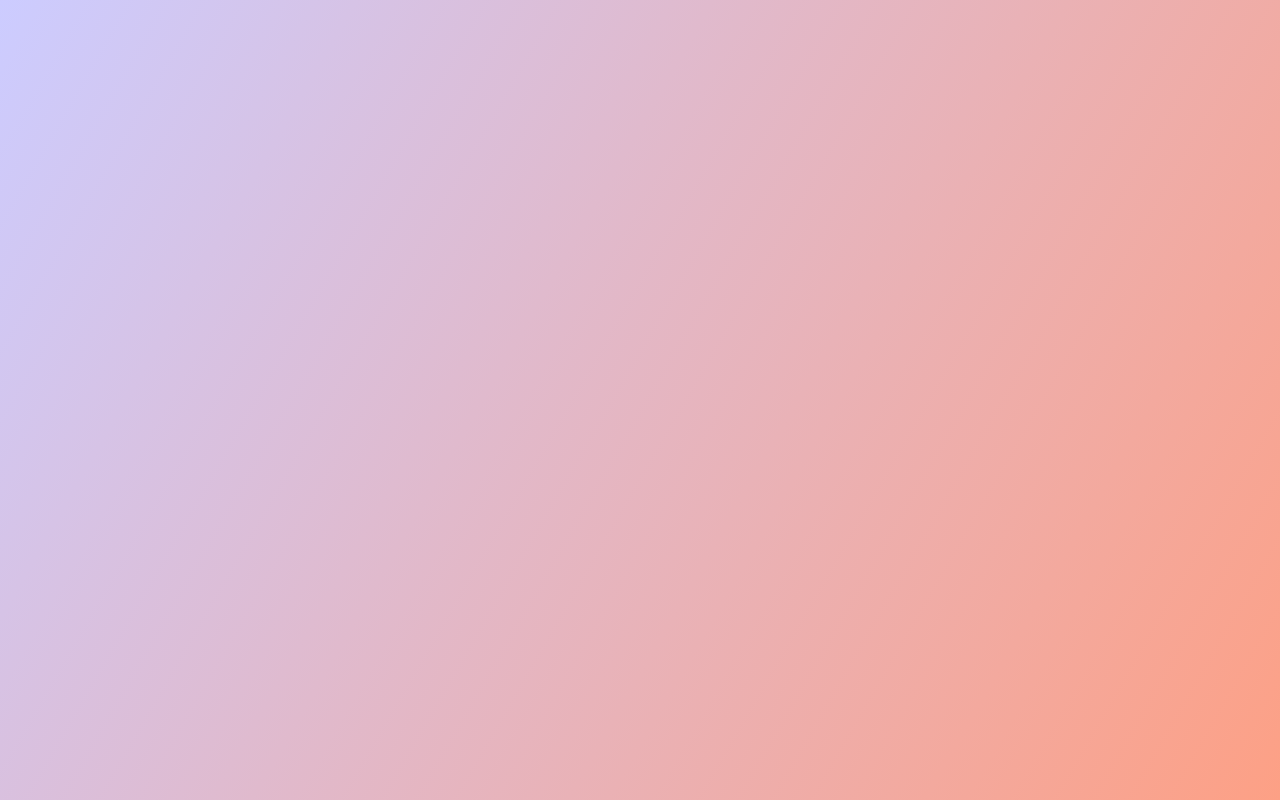
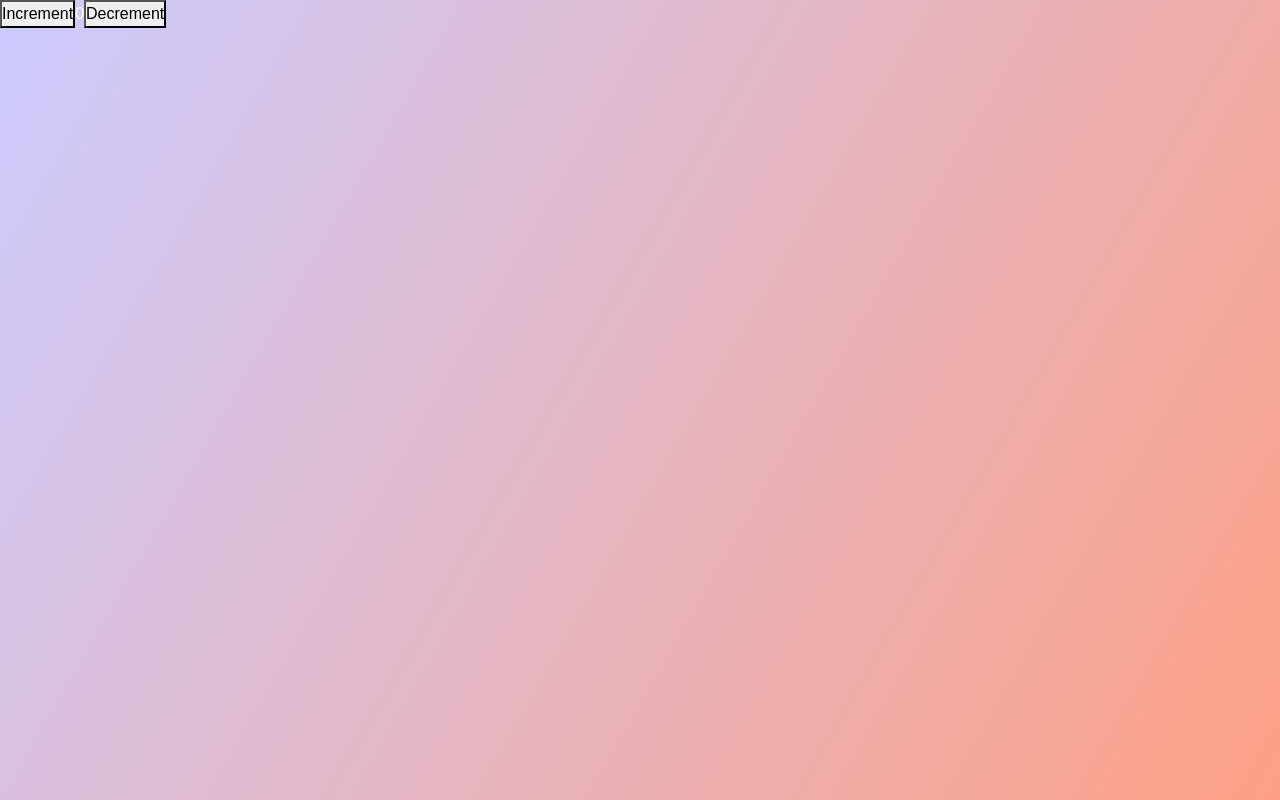
Before and after one commit to LucasFaustman/doomatic, a React (Create React App) app: page /counter in a window 1280 px wide. Before the commit this address had no page. Built offline with nearby package versions, Linux system fonts and the light colour scheme.

Commit message:
Added Redux and persistence

```diff
--- a/package.json
+++ b/package.json
@@ -3,13 +3,17 @@
   "version": "0.1.0",
   "private": true,
   "dependencies": {
+    "@reduxjs/toolkit": "^1.8.6",
     "@testing-library/jest-dom": "^5.16.5",
     "@testing-library/react": "^13.4.0",
     "@testing-library/user-event": "^13.5.0",
     "react": "^18.2.0",
     "react-dom": "^18.2.0",
+    "react-redux": "^8.0.4",
     "react-router-dom": "^6.4.2",
     "react-scripts": "5.0.1",
+    "redux": "^4.2.0",
+    "redux-persist": "^6.0.0",
     "web-vitals": "^2.1.4"
   },
   "scripts": {
--- a/public/index.html
+++ b/public/index.html
@@ -13,7 +13,6 @@
     <link rel="preconnect" href="https://fonts.googleapis.com">
     <link rel="preconnect" href="https://fonts.gstatic.com" crossorigin>
     <link href="https://fonts.googleapis.com/css2?family=Nunito&display=swap" rel="stylesheet">
-    <link rel="manifest" href="%PUBLIC_URL%/manifest.json" />
     <link rel="stylesheet" href="https://cdn.jsdelivr.net/npm/bootstrap@4.0.0/dist/css/bootstrap.min.css" integrity="sha384-Gn5384xqQ1aoWXA+058RXPxPg6fy4IWvTNh0E263XmFcJlSAwiGgFAW/dAiS6JXm" crossorigin="anonymous">
     <title>Doomatic</title>
   </head>
--- a/src/App.js
+++ b/src/App.js
@@ -2,7 +2,7 @@
 import Stats from './pages/Stats';
 import Home from './pages/Home'
 import {BrowserRouter, Route, Routes} from "react-router-dom"
-
+import { Counter } from './features/counter/Counter';
 function App() {
 
 
@@ -11,6 +11,7 @@
   <div className="App">
     <BrowserRouter>
     <Routes>
+      <Route path='/counter' element={<Counter/>} />
       <Route path='/stats' element={<Stats />} />
       <Route path='/' element={<Home />} />
     </Routes>
--- a/src/components/Header.js
+++ b/src/components/Header.js
@@ -1,6 +1,6 @@
 import logo from '../images/vector/default-monochrome-black.svg'
 
-export default function Header() {
+export default function Header({headerLink}) {
     const imgStyle = {
         width: "30%"
       };
@@ -10,7 +10,7 @@
     return (
         <header className='d-flex align-items-center justify-content-center'>
             <img className='img-responsive m-4' style={imgStyle} src={logo} alt='doomatic logo' />
-            <a href="/stats" class="btn btn-info" style={buttonStyle} role="button">View Your Stats</a>
+            <a href={`${headerLink}`} className="btn btn-info" style={buttonStyle} role="button">{headerLink === '/' ? 'Go Home' : 'View Stats'}</a>
         </header>
     )
 }
--- a/src/components/InspirationalQuote.js
+++ b/src/components/InspirationalQuote.js
@@ -3,8 +3,6 @@
 
 export default function InspirationalQuote() {
     const [quote, setQuote] = useState("")
-
-    console.log(quote)
 
 useEffect(() => {
     fetch("https://quotes.rest/qod?language=en")
--- /dev/null
+++ b/src/features/counter/Counter.js
@@ -0,0 +1,28 @@
+import React from 'react'
+import { useSelector, useDispatch } from 'react-redux'
+import { decrement, increment } from './counterSlice'
+
+export function Counter() {
+  const count = useSelector((state) => state.value)
+  const dispatch = useDispatch()
+
+  return (
+    <div>
+      <div>
+        <button
+          aria-label="Increment value"
+          onClick={() => dispatch(increment())}
+        >
+          Increment
+        </button>
+        <span>{count}</span>
+        <button
+          aria-label="Decrement value"
+          onClick={() => dispatch(decrement())}
+        >
+          Decrement
+        </button>
+      </div>
+    </div>
+  )
+}
--- /dev/null
+++ b/src/features/counter/counterSlice.js
@@ -0,0 +1,31 @@
+import { createSlice } from '@reduxjs/toolkit'
+
+
+const initialState = {
+  value: 0,
+}
+
+export const counterSlice = createSlice({
+  name: 'counter',
+  initialState,
+  reducers: {
+    increment: (state) => {
+      // Redux Toolkit allows us to write "mutating" logic in reducers. It
+      // doesn't actually mutate the state because it uses the Immer library,
+      // which detects changes to a "draft state" and produces a brand new
+      // immutable state based off those changes
+      state.value += 1
+    },
+    decrement: (state) => {
+      state.value -= 1
+    },
+    incrementByAmount: (state, action) => {
+      state.value += action.payload
+    },
+  },
+})
+
+// Action creators are generated for each case reducer function
+export const { increment, decrement, incrementByAmount } = counterSlice.actions
+
+export default counterSlice.reducer
--- a/src/index.js
+++ b/src/index.js
@@ -1,10 +1,21 @@
 import React from 'react';
 import ReactDOM from 'react-dom/client';
 import App from './App';
+import { store } from './store'
+import { Provider } from 'react-redux'
+import { PersistGate } from 'redux-persist/integration/react';
+import { persistStore } from 'redux-persist';
+
+let persistor = persistStore(store);
+
 
 const root = ReactDOM.createRoot(document.getElementById('root'));
 root.render(
   <React.StrictMode>
-    <App />
+    <Provider store={store}>
+    <PersistGate loading={null} persistor={persistor}>
+        <App />
+      </PersistGate>
+    </Provider>
   </React.StrictMode>
 );
--- a/src/pages/Home.js
+++ b/src/pages/Home.js
@@ -4,9 +4,14 @@
 import AddToDo from '../components/AddToDo';
 import InspirationalQuote from '../components/InspirationalQuote';
 import { useState, useEffect } from 'react';
+import {  useDispatch } from 'react-redux'
+import {  increment } from '../features/counter/counterSlice'
+
+
 
 export default function Home() {
     const [error, setError] = useState(false)
+    const dispatch = useDispatch()
     const [toDos, setToDos] = useState(() => {
 
       const savedTodos = localStorage.getItem("toDos");
@@ -34,8 +39,9 @@
     function handleCompleteClick(id) {
 
       const newArrayOfToDos = toDos.filter(element => element.id !== id)
+      dispatch(increment())
+      setToDos(newArrayOfToDos)
 
-      setToDos(newArrayOfToDos)
 
     }
 
@@ -52,7 +58,7 @@
 
     return (
       <div className="App">
-        <Header />
+        <Header headerLink={'/stats'} />
         <InspirationalQuote />
         <AddToDo onAdd={addToDo}/>
         {error && <p className='error'>Please enter your task</p>}
--- a/src/pages/Stats.js
+++ b/src/pages/Stats.js
@@ -1,5 +1,13 @@
+import { useSelector } from 'react-redux'
+import Header from '../components/Header'
+
+
 export default function Stats() {
+    const count = useSelector((state) => state.value)
     return (
-        <h3>Hello</h3>
+        <div>
+        <Header headerLink={'/'}/>
+        <h3>Hello {count}</h3>
+        </div>
     )
 }
--- /dev/null
+++ b/src/store.js
@@ -0,0 +1,16 @@
+import { configureStore } from '@reduxjs/toolkit'
+import counterReducer from './features/counter/counterSlice'
+import storage from 'redux-persist/lib/storage';
+import { persistReducer } from 'redux-persist';
+import thunk from 'redux-thunk';
+
+const persistConfig = {
+    key: 'root',
+    storage,
+  };
+  const persistedReducer = persistReducer(persistConfig, counterReducer);
+
+ export const store = configureStore({
+    reducer: persistedReducer,
+    middleware: [thunk],
+  });
```
Also changed, not shown: 1 other file (tests, documents, lock files or other folders).
